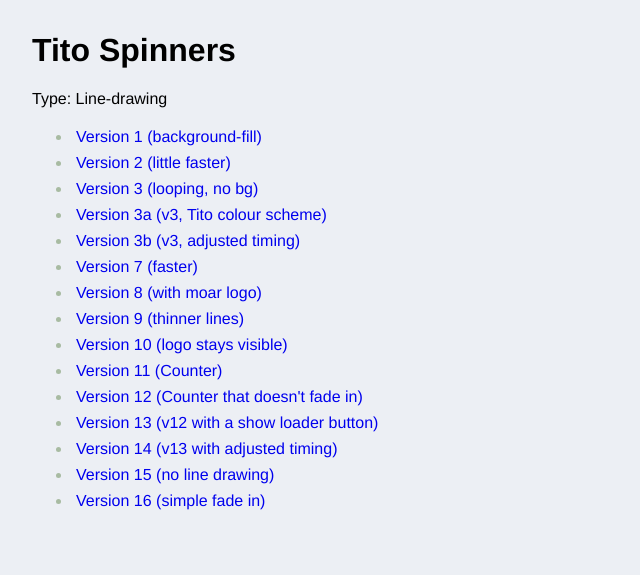
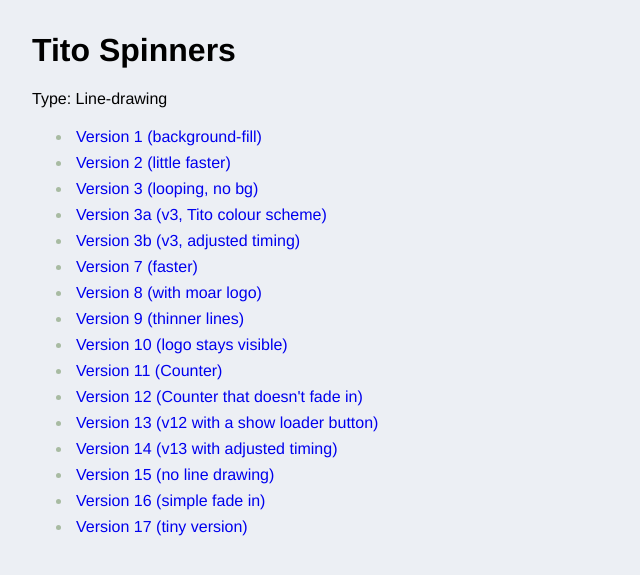
Before and after one commit to donovanh/donovanh.github.com, a Jekyll site: the page tito/animations/loading/index.html, which Jekyll copies as it is, in a window 1280 px wide. Shown: the top 575 px of the page, without its empty margins (0-640 px from the left). Built offline with Jekyll 4.4.1, drawn with Linux system fonts in a browser that asks for light colours.

Commit message:
Adding some more alternatives

```diff
--- a/tito/animations/loading/index.html
+++ b/tito/animations/loading/index.html
@@ -35,6 +35,7 @@
     <li><a href="./v14.html">Version 14 (v13 with adjusted timing)</a></li>
     <li><a href="./v15.html">Version 15 (no line drawing)</a></li>
     <li><a href="./v16.html">Version 16 (simple fade in)</a></li>
+    <li><a href="./v17.html">Version 17 (tiny version)</a></li>
   </ul>
   </body>
 </html>
```
